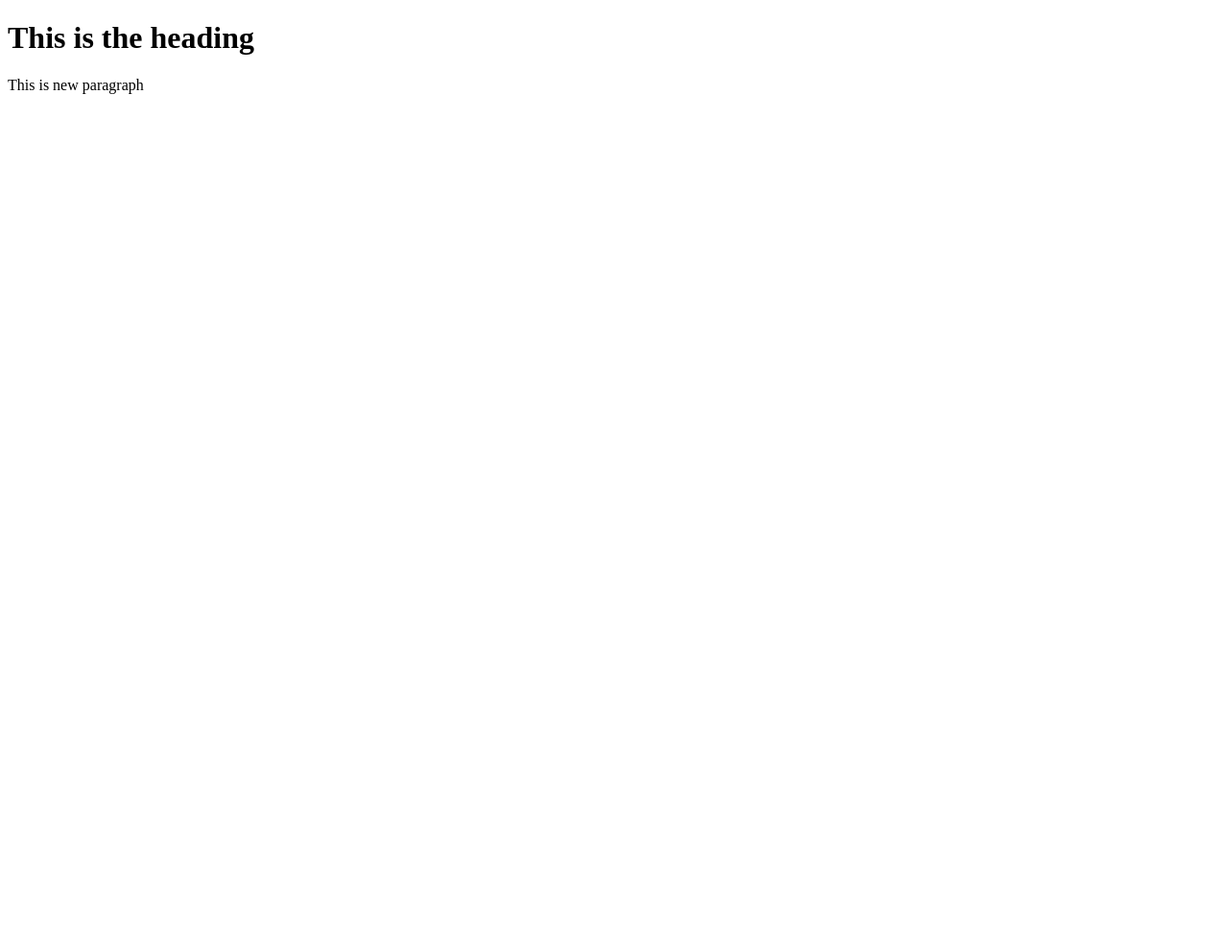
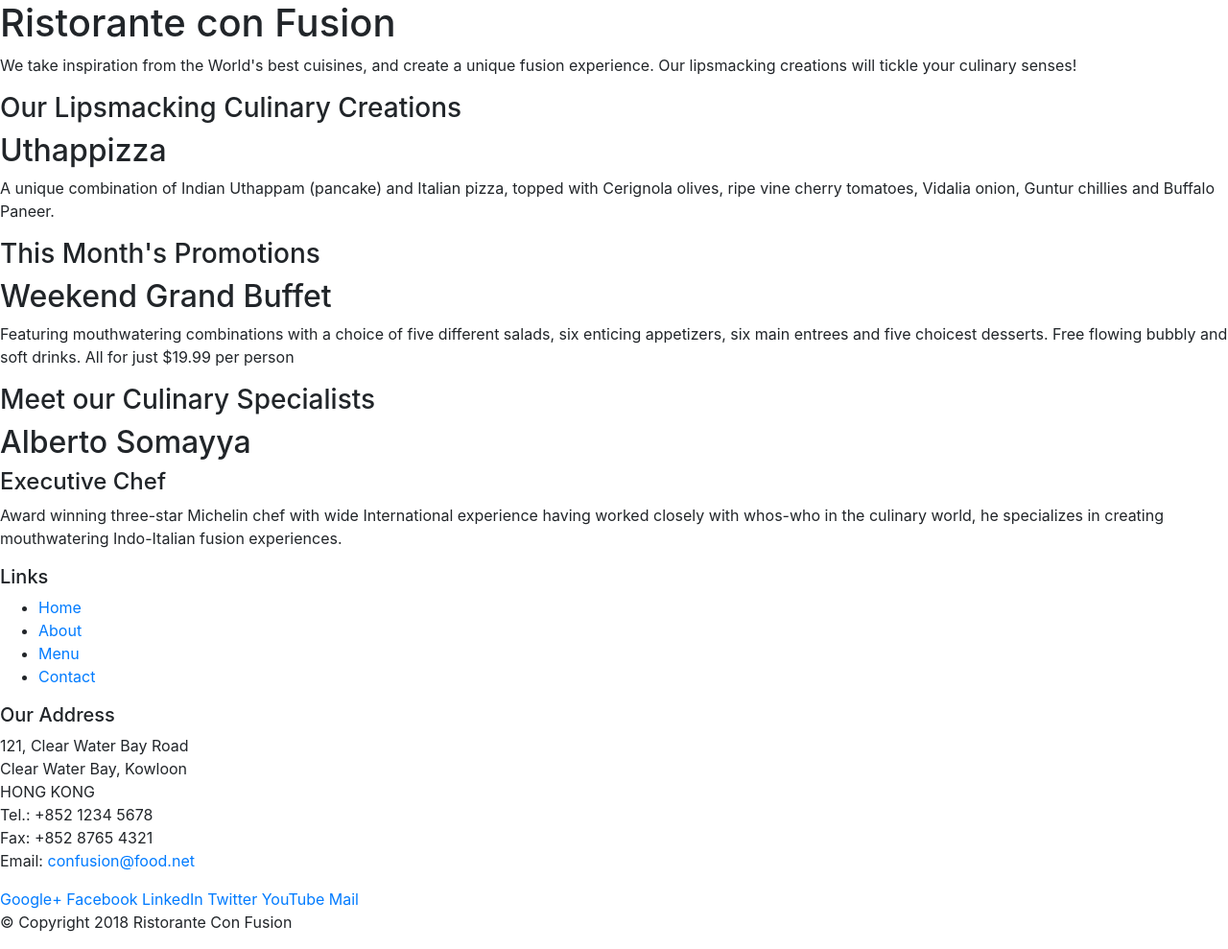
Before and after one commit to surbhiz/BootStrap4, a website: page index.html in a window 1280 px wide. Shown: the whole page at 96% size. Before the commit the page ends 800 px from the top, so only its background shows below. Drawn offline with nearby package versions, Linux system fonts and the light colour scheme.

Commit message:
Updated new content

```diff
--- a/index.html
+++ b/index.html
@@ -1,10 +1,130 @@
 <!DOCTYPE html>
-<html>
+<html lang="en">
   <head>
-    <title>Index Page</title>
+    <!-- Required meta tags always come first -->
+    <meta charset="utf-8" />
+    <meta
+      name="viewport"
+      content="width=device-width, initial-scale=1, shrink-to-fit=no"
+    />
+    <meta http-equiv="x-ua-compatible" content="ie=edge" />
+
+    <!-- Bootstrap CSS -->
+    <link
+      rel="stylesheet"
+      href="node_modules/bootstrap/dist/css/bootstrap.min.css"
+    />
+    <title>Ristorante Con Fusion</title>
   </head>
+
   <body>
-    <h1>This is the heading</h1>
-    <p>This is new paragraph</p>
+    <header>
+      <div>
+        <div>
+          <div>
+            <h1>Ristorante con Fusion</h1>
+            <p>
+              We take inspiration from the World's best cuisines, and create a
+              unique fusion experience. Our lipsmacking creations will tickle
+              your culinary senses!
+            </p>
+          </div>
+          <div></div>
+        </div>
+      </div>
+    </header>
+
+    <div>
+      <div>
+        <div>
+          <h3>Our Lipsmacking Culinary Creations</h3>
+        </div>
+        <div>
+          <h2>Uthappizza</h2>
+          <p>
+            A unique combination of Indian Uthappam (pancake) and Italian pizza,
+            topped with Cerignola olives, ripe vine cherry tomatoes, Vidalia
+            onion, Guntur chillies and Buffalo Paneer.
+          </p>
+        </div>
+      </div>
+
+      <div>
+        <div>
+          <h3>This Month's Promotions</h3>
+        </div>
+        <div>
+          <h2>Weekend Grand Buffet</h2>
+          <p>
+            Featuring mouthwatering combinations with a choice of five different
+            salads, six enticing appetizers, six main entrees and five choicest
+            desserts. Free flowing bubbly and soft drinks. All for just $19.99
+            per person
+          </p>
+        </div>
+      </div>
+
+      <div>
+        <div>
+          <h3>Meet our Culinary Specialists</h3>
+        </div>
+        <div>
+          <h2>Alberto Somayya</h2>
+          <h4>Executive Chef</h4>
+          <p>
+            Award winning three-star Michelin chef with wide International
+            experience having worked closely with whos-who in the culinary
+            world, he specializes in creating mouthwatering Indo-Italian fusion
+            experiences.
+          </p>
+        </div>
+      </div>
+    </div>
+
+    <footer>
+      <div>
+        <div>
+          <div>
+            <h5>Links</h5>
+            <ul>
+              <li><a href="#">Home</a></li>
+              <li><a href="#">About</a></li>
+              <li><a href="#">Menu</a></li>
+              <li><a href="#">Contact</a></li>
+            </ul>
+          </div>
+          <div>
+            <h5>Our Address</h5>
+            <address>
+              121, Clear Water Bay Road<br />
+              Clear Water Bay, Kowloon<br />
+              HONG KONG<br />
+              Tel.: +852 1234 5678<br />
+              Fax: +852 8765 4321<br />
+              Email: <a href="mailto:confusion@food.net">confusion@food.net</a>
+            </address>
+          </div>
+          <div>
+            <div>
+              <a href="http://google.com/+">Google+</a>
+              <a href="http://www.facebook.com/profile.php?id=">Facebook</a>
+              <a href="http://www.linkedin.com/in/">LinkedIn</a>
+              <a href="http://twitter.com/">Twitter</a>
+              <a href="http://youtube.com/">YouTube</a>
+              <a href="mailto:">Mail</a>
+            </div>
+          </div>
+        </div>
+        <div>
+          <div>
+            <p>© Copyright 2018 Ristorante Con Fusion</p>
+          </div>
+        </div>
+      </div>
+    </footer>
+    <!-- jQuery first, then Popper.js, then Bootstrap JS. -->
+    <script src="node_modules/jquery/dist/jquery.slim.min.js"></script>
+    <script src="node_modules/popper.js/dist/umd/popper.min.js"></script>
+    <script src="node_modules/bootstrap/dist/js/bootstrap.min.js"></script>
   </body>
 </html>
```
Also changed, not shown: package.json (+4 -4 lines), 2 other files.
